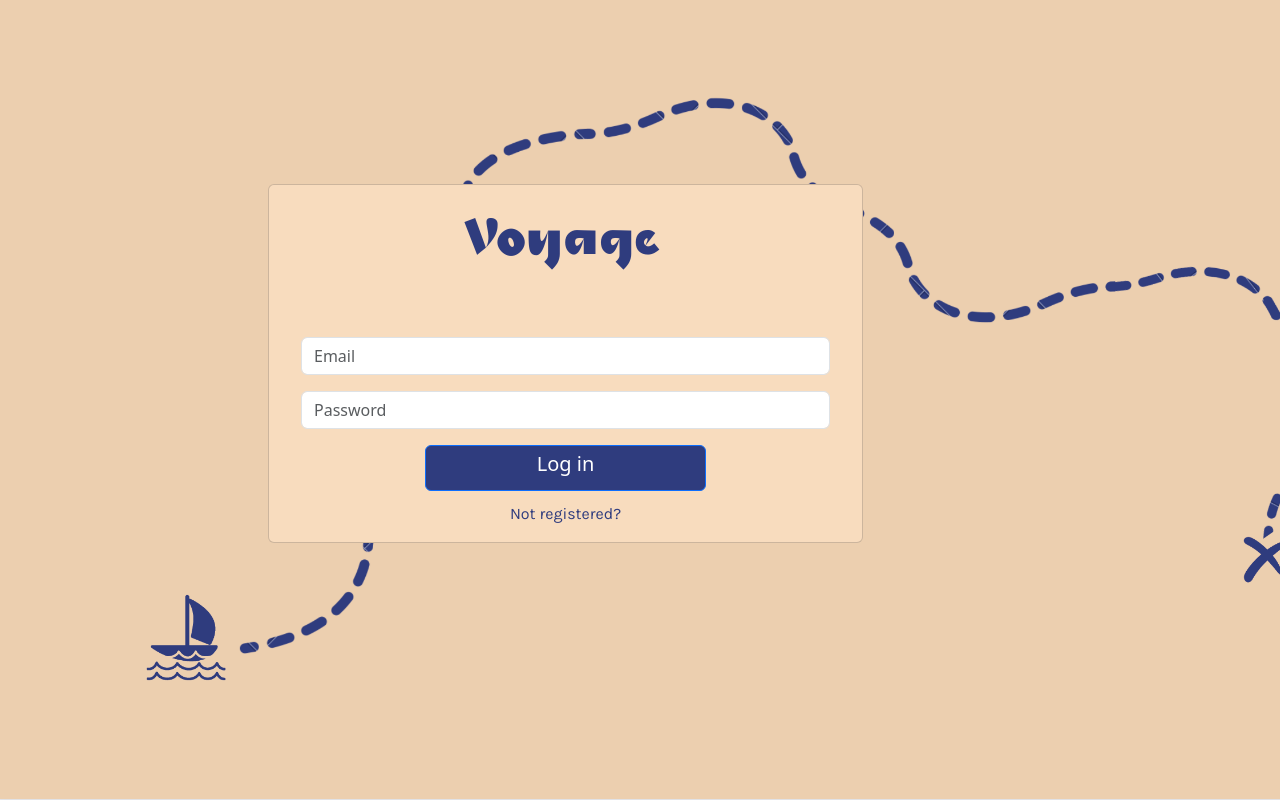
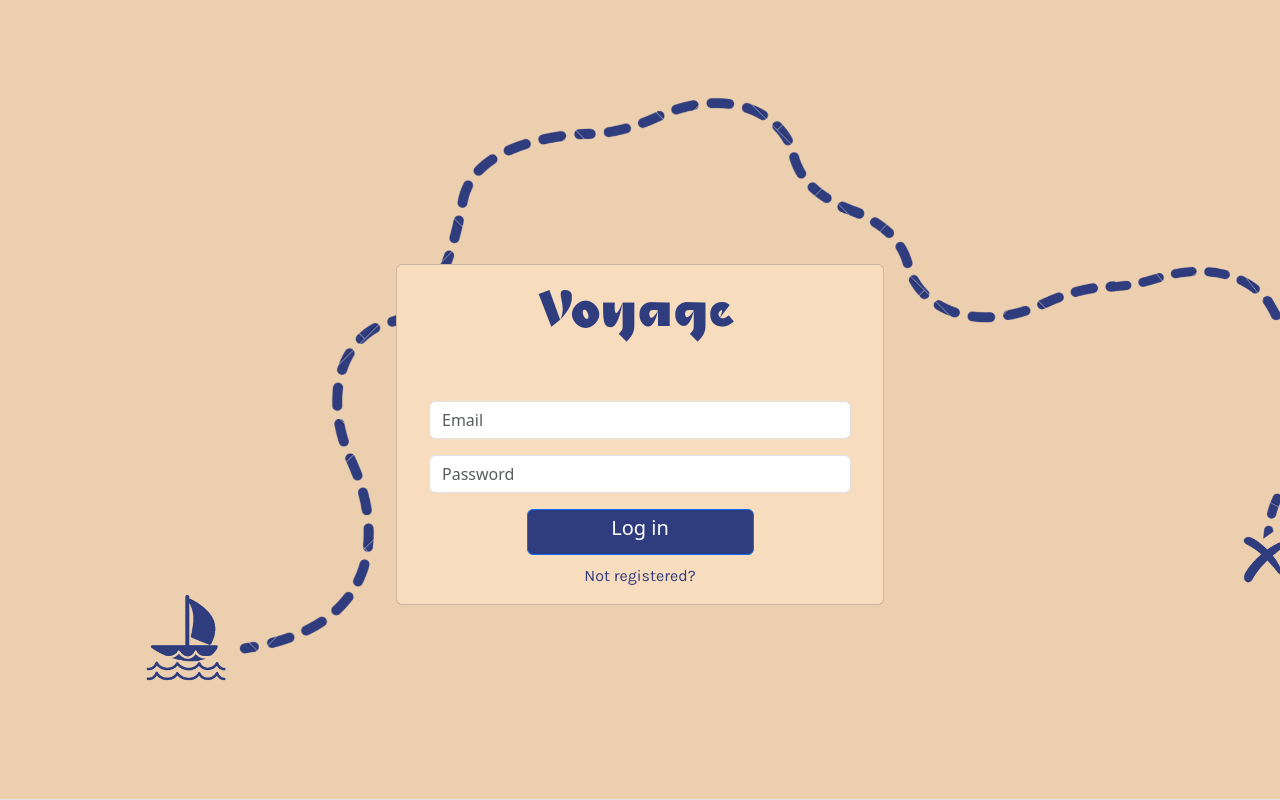
Before and after one commit to bram-n/Voyage, a React (Vite) app in the folder StudentBaseInternship/: page /login in a window 1280 px wide. Built offline with nearby package versions, Linux system fonts and the light colour scheme; no server answers.

Commit message:
Fixed login CSS

```diff
--- a/StudentBaseInternship/src/Aesthetics/Signup.css
+++ b/StudentBaseInternship/src/Aesthetics/Signup.css
@@ -1,24 +1,23 @@
 .logo-signup{
-    font-size: larger;
-    font: Caivun_9;
-    color:#2F3C7E;
-    text-decoration: none;
+    display: flex;
     align-items: center;
     justify-content: center;
-    font-size: 10vh;
+    height: 10vh;
+    /*Fonts */
+    font-size: 30vh;
     font-family: Caivun_9;
     color:#2F3C7E;
     text-decoration: none;
+    font-size: 80px;
 }
 
 .signup-container {
-    margin-top: 20vh;
-    width: 60%; /* Adjust width as needed */
+    margin-top: 30vh;
+    width: 40%; /* Adjust width as needed */
     justify-content: center;
     align-items: center;
-    height: 50vh;
     margin-left: auto;
-    margin-right: auto; /* Add auto margins to center horizontally */
+    margin-right: auto;
 }
 
 @media screen and (max-width: 800px) {
@@ -38,22 +37,22 @@
 
 .card{
     background-color: #f8dcbe;
-    width: 80%;
 }
 
-.signup-button{
+ .signup-button{
     width: 50%;
     background-color: #2F3C7E;
 }
 
 .centered-div {
-    margin: 0 auto; /* This will center the div horizontally */
-    text-align: center; /* This will center the text inside the div */
+    margin: 0 auto;
+    text-align: center;
 }
 
 .signup-text{
     text-align: center;
 }
+
 .form{
     display: flex;
     align-items: center;
@@ -62,12 +61,10 @@
 
 .have-account{
     font-family: Karla;
-
     text-align: center;
     border-color:#2F3C7E;
     color: #2F3C7E;
     margin-top: 2%;
-    /*center */
     display: flex;
     justify-content: center;
     align-items: center;
```
